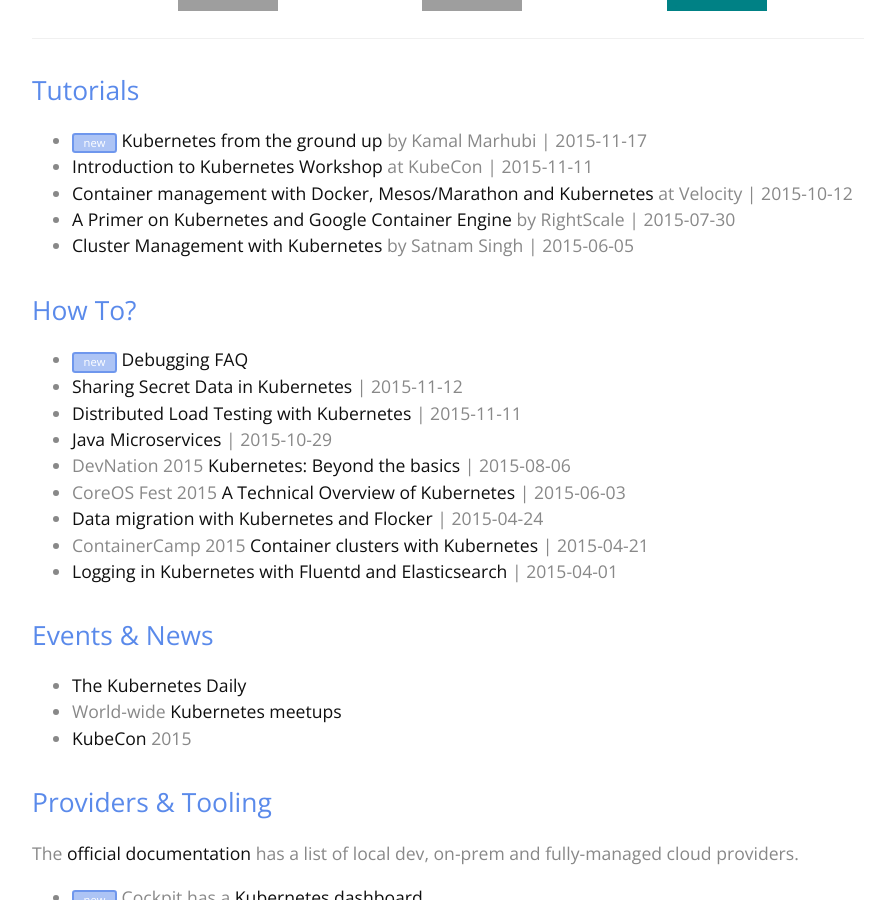
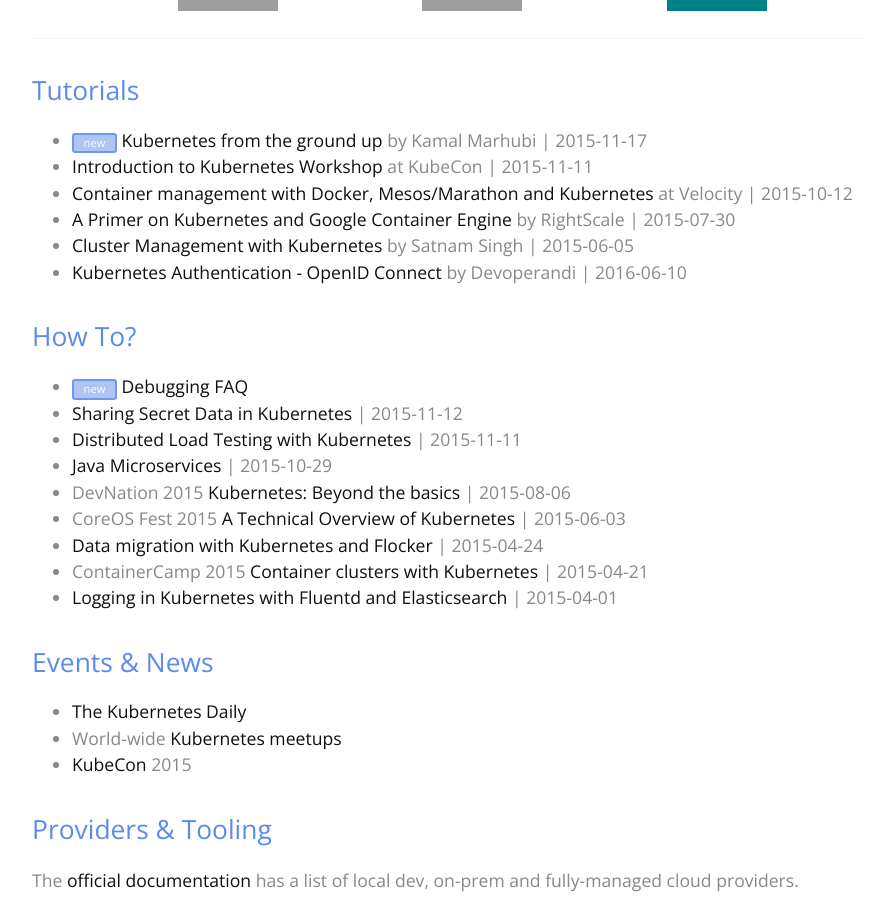
Before and after one commit to kubernauts/k8s.info, a Jekyll site: the page built from index.html, in a window 1280 px wide and 900 px high, scrolled down 543 px. Shown: the whole window, without its empty margins (192-1075 px from the left). Built offline with Jekyll 4.4.1, drawn with Linux system fonts in a browser that asks for light colours; grey boxes are pictures that could not be loaded.

Commit message:
add openidconnect link

```diff
--- a/index.html
+++ b/index.html
@@ -42,6 +42,7 @@
 
             <li><a href="http://www.slideshare.net/rightscale/a-primer-on-kubernetes-and-google-container-engine-51116354">A Primer on Kubernetes and Google Container Engine</a> by RightScale | 2015-07-30</li>
             <li><a href="https://speakerdeck.com/satnam6502/cluster-management-with-kubernetes">Cluster Management with Kubernetes</a> by Satnam Singh | 2015-06-05</li>
+            <li><a href="http://www.devoperandi.com/kubernetes-authentication-openid-connect/">Kubernetes Authentication - OpenID Connect</a> by Devoperandi | 2016-06-10</li>
         </ul>
       <h2><a id="how-to" class="anchor" href="#how-to" aria-hidden="true"><span class="octicon octicon-link"></span></a>How To?</h2>
       <ul>
```
